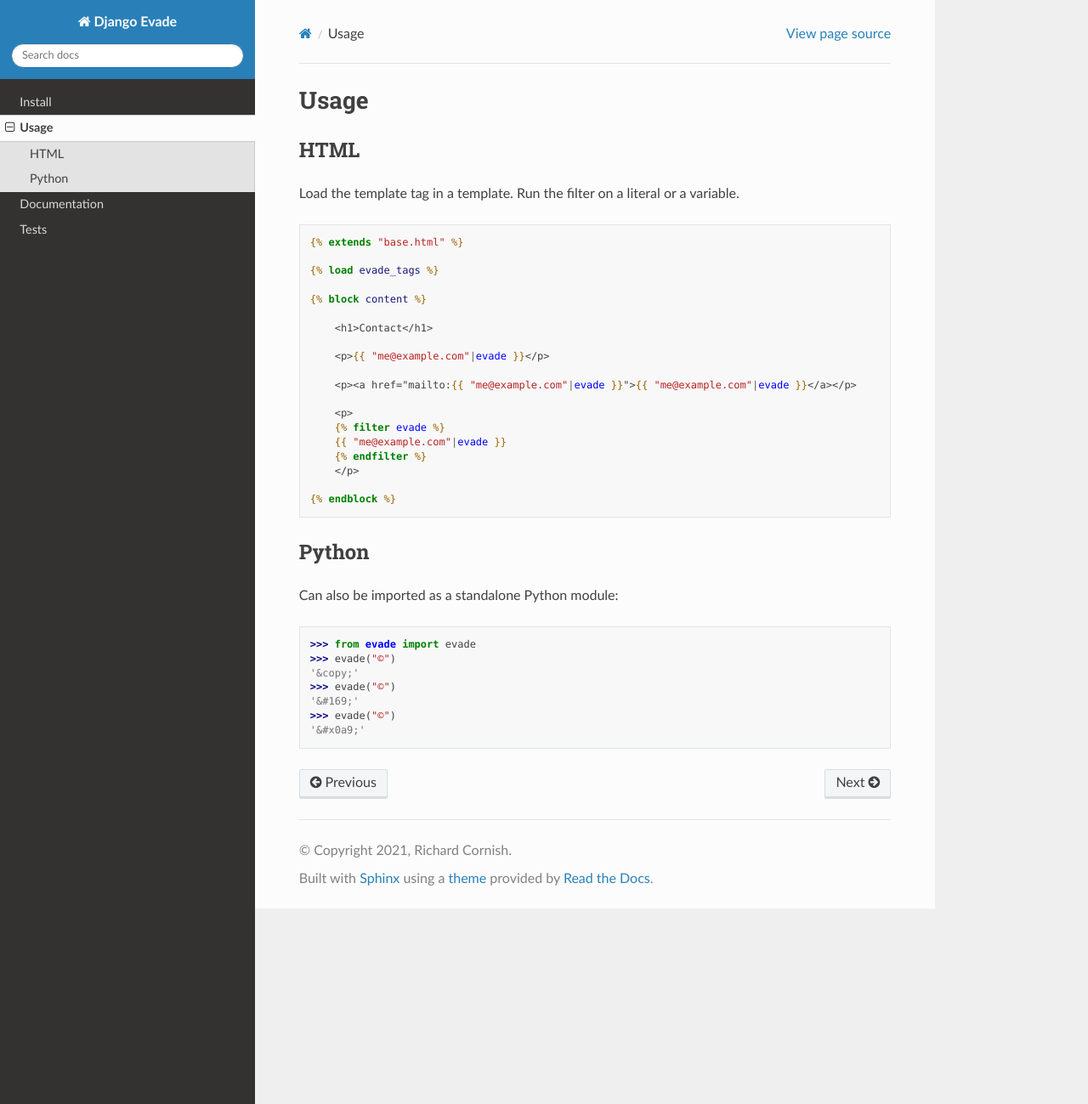
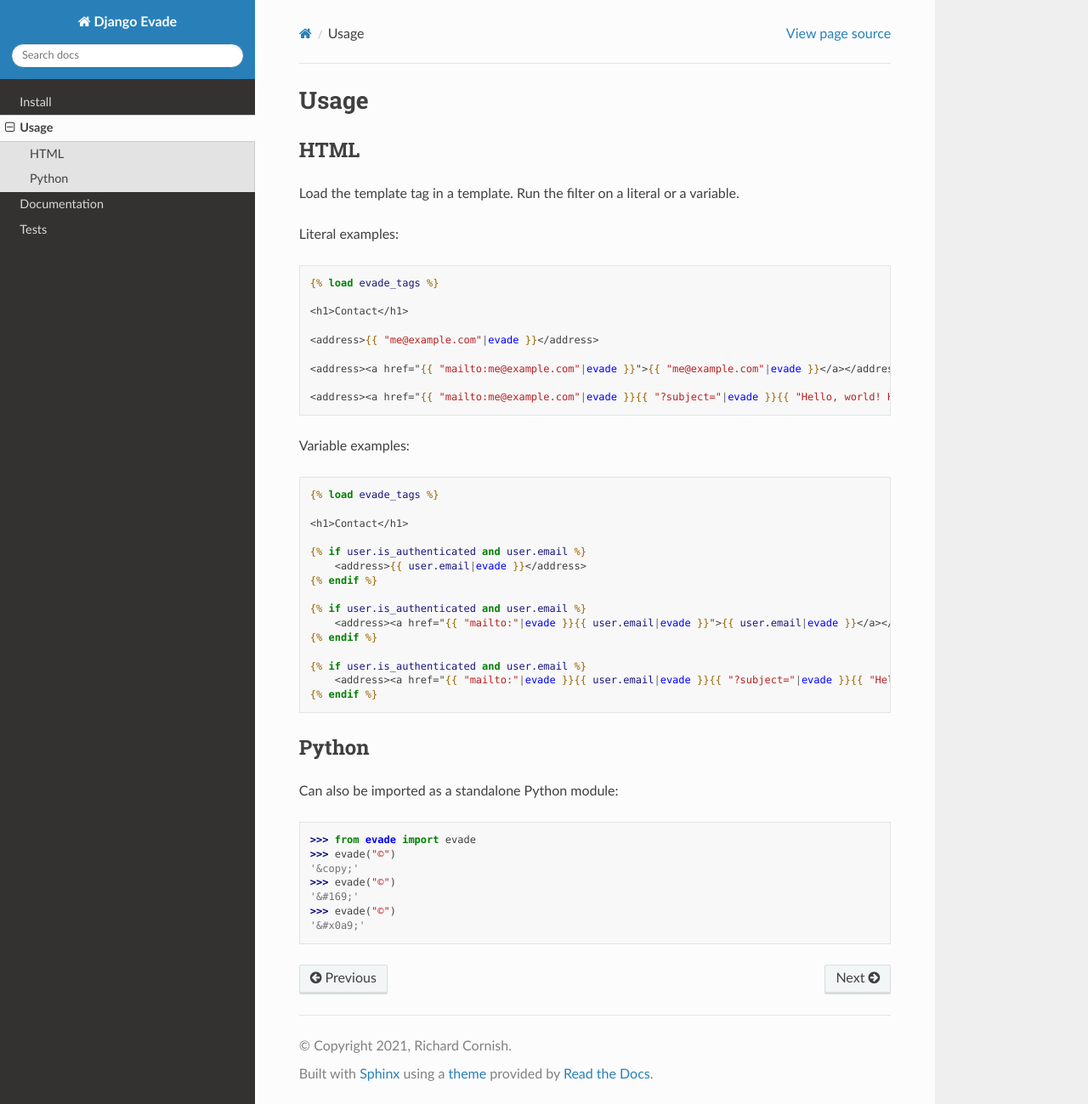
Before and after one commit to richardcornish/django-evade, a Sphinx documentation site: the page built from docs/usage.rst, in a window 1280 px wide and 1299 px high. Shown: the whole window at 85% size. Built offline with Sphinx 7.4.7 and the Read the Docs theme 2.0.0, drawn with Linux system fonts in a browser that asks for light colours.

```diff
--- a/docs/usage.rst
+++ b/docs/usage.rst
@@ -8,27 +8,39 @@ HTML
 
 Load the template tag in a template. Run the filter on a literal or a variable.
 
+Literal examples:
+
 .. code-block:: django
-
-   {% extends "base.html" %}
 
    {% load evade_tags %}
 
-   {% block content %}
+   <h1>Contact</h1>
 
-       <h1>Contact</h1>
+   <address>{{ "me@example.com"|evade }}</address>
 
-       <p>{{ "me@example.com"|evade }}</p>
+   <address><a href="{{ "mailto:me@example.com"|evade }}">{{ "me@example.com"|evade }}</a></address>
 
-       <p><a href="mailto:{{ "me@example.com"|evade }}">{{ "me@example.com"|evade }}</a></p>
+   <address><a href="{{ "mailto:me@example.com"|evade }}{{ "?subject="|evade }}{{ "Hello, world! How are you?"|urlencode|evade }}">{{ "me@example.com"|evade }}</a></address>
 
-       <p>
-       {% filter evade %}
-       {{ "me@example.com"|evade }}
-       {% endfilter %}
-       </p>
+Variable examples:
 
-   {% endblock %}
+.. code-block:: django
+
+   {% load evade_tags %}
+
+   <h1>Contact</h1>
+
+   {% if user.is_authenticated and user.email %}
+       <address>{{ user.email|evade }}</address>
+   {% endif %}
+
+   {% if user.is_authenticated and user.email %}
+       <address><a href="{{ "mailto:"|evade }}{{ user.email|evade }}">{{ user.email|evade }}</a></address>
+   {% endif %}
+
+   {% if user.is_authenticated and user.email %}
+       <address><a href="{{ "mailto:"|evade }}{{ user.email|evade }}{{ "?subject="|evade }}{{ "Hello, world! How are you?"|urlencode|evade }}">{{ user.email|evade }}</a></address>
+   {% endif %}
 
 Python
 ======
```
Also changed, not shown: docs/tests.rst (+2 -5 lines), 2 other files.
